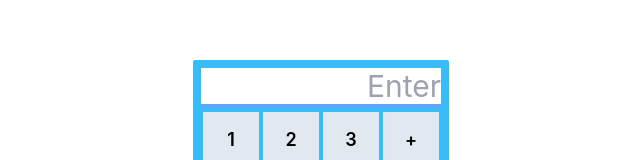
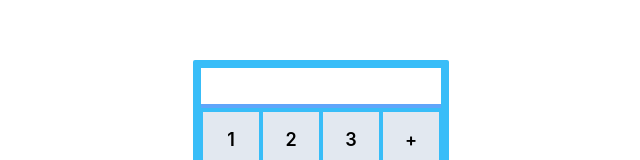
Before and after one commit to neerajgurung2099/react-calculator, a React (Create React App) app: page / in a window 1280 px wide. Shown: the part 192-352 px from the top of the page, without its empty margins (319-959 px from the left). Built offline with nearby package versions, Linux system fonts and the light colour scheme.

Commit message:
UPdate on display result component

```diff
--- a/src/components/DisplayResult.tsx
+++ b/src/components/DisplayResult.tsx
@@ -1,10 +1,7 @@
 const DisplayResult = () => {
   return (
     <div className="w-full">
-      <input
-        placeholder="Enter"
-        className="w-full border-b-4 border-b-blue-400 text-right text-3xl"
-      />
+      <input className="w-full border-b-4 outline-0 border-b-blue-400 text-right text-3xl " />
     </div>
   );
 };
```
